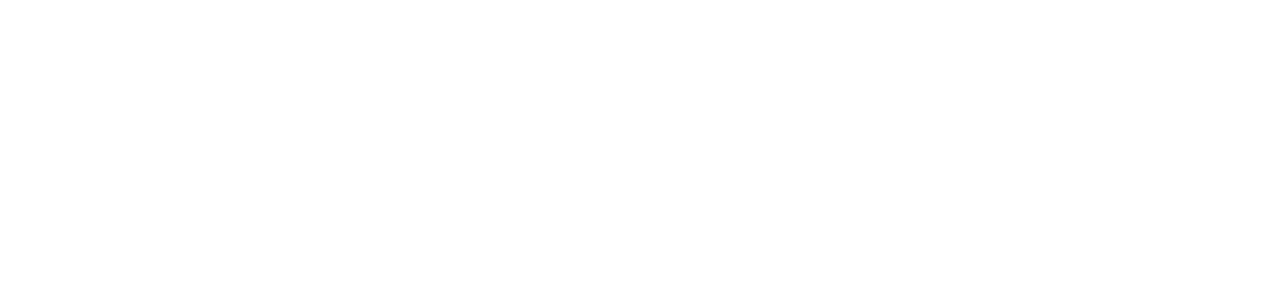
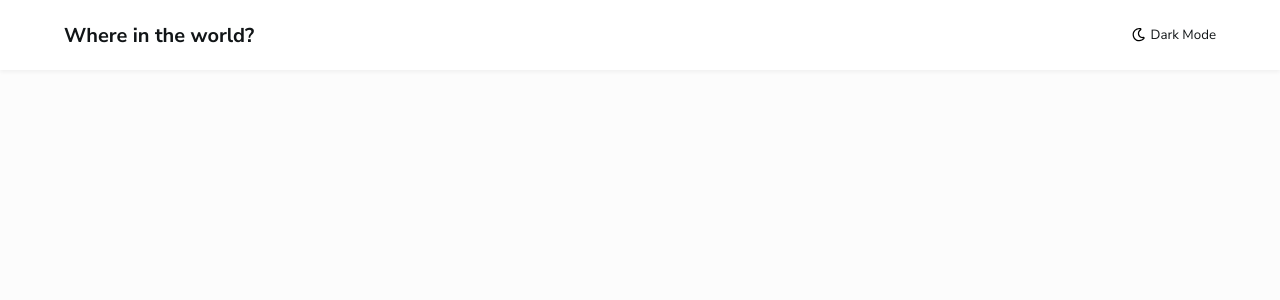
Before and after one commit to TornikeTt/REST-Countries-API-with-color-theme-switcher, a React (Vite) app: page / in a window 1280 px wide. Shown: the top 300 px of the page. Built offline with nearby package versions, Linux system fonts and the light colour scheme.

Commit message:
Implement dark mode toggle and styling with Header component

```diff
--- a/package.json
+++ b/package.json
@@ -11,7 +11,8 @@
   },
   "dependencies": {
     "react": "^19.1.1",
-    "react-dom": "^19.1.1"
+    "react-dom": "^19.1.1",
+    "react-icons": "^5.5.0"
   },
   "devDependencies": {
     "@eslint/js": "^9.36.0",
--- a/src/App.jsx
+++ b/src/App.jsx
@@ -1,5 +1,36 @@
+import { useState } from "react";
+import Header from "./Components/Header/Header.jsx";
+
 import "./App.scss";
 
-function App() {}
+function App() {
+    const [isDarkMode, setIsDarkMode] = useState(false);
+
+    const themeStyles = {
+        bgColor: {
+            background: isDarkMode ? "hsl(207, 26%, 17%)" : "hsl(0, 0%, 99%)",
+        },
+
+        elementColor: {
+            background: isDarkMode
+                ? "hsl(209, 23%, 22%)"
+                : "hsl(0, 100%, 100%)",
+        },
+
+        textColor: {
+            color: isDarkMode ? "hsl(0, 100%, 100%)" : "hsl(200, 15%, 8%)",
+        },
+    };
+
+    return (
+        <div className="App" style={themeStyles.bgColor}>
+            <Header
+                isDarkMode={isDarkMode}
+                setIsDarkMode={setIsDarkMode}
+                themeStyles={themeStyles}
+            />
+        </div>
+    );
+}
 
 export default App;
--- a/src/App.scss
+++ b/src/App.scss
@@ -0,0 +1,14 @@
+@use "./variables-mixins" as *;
+
+* {
+    margin: 0;
+    padding: 0;
+    box-sizing: border-box;
+}
+
+body,
+.App {
+    width: 100%;
+    height: 100vh;
+    background-color: $color-light-bg;
+}
--- /dev/null
+++ b/src/Components/Header/Header.jsx
@@ -0,0 +1,23 @@
+import { FaRegMoon } from "react-icons/fa";
+import { FaMoon } from "react-icons/fa";
+import "./Header.scss";
+
+function Header({ isDarkMode, setIsDarkMode, themeStyles }) {
+    const toggleTheme = () => {
+        setIsDarkMode(!isDarkMode);
+    };
+
+    return (
+        <div className="header-container" style={themeStyles.elementColor}>
+            <div className="header">
+                <h1 style={themeStyles.textColor}>Where in the world?</h1>
+                <button onClick={toggleTheme}>
+                    {isDarkMode ? <FaMoon color="white" /> : <FaRegMoon />}
+                    <span style={themeStyles.textColor}>Dark Mode</span>
+                </button>
+            </div>
+        </div>
+    );
+}
+
+export default Header;
--- /dev/null
+++ b/src/Components/Header/Header.scss
@@ -0,0 +1,35 @@
+@use "../../variables-mixins" as *;
+
+.header-container {
+    @include flex;
+
+    width: 100%;
+    height: 70px;
+    overflow: hidden;
+    background-color: $color-light-elements;
+    box-shadow: 0 2px 4px rgba(0, 0, 0, 0.05);
+}
+
+.header {
+    @include flex(row, space-between, center);
+
+    width: 90%;
+    height: inherit;
+    @include font;
+
+    h1 {
+        font-size: 20px;
+    }
+
+    button {
+        @include flex;
+        @include font;
+
+        gap: 5px;
+
+        border: none;
+        outline: none;
+        background-color: transparent;
+        cursor: pointer;
+    }
+}
--- a/src/_variables-mixins.scss
+++ b/src/_variables-mixins.scss
@@ -14,9 +14,17 @@
 $font-detail-page: 16px;
 
 // Mixins
-@mixin flex($direction, $justify, $align) {
+@mixin flex($direction: row, $justify: center, $align: center) {
     display: flex;
     flex-direction: $direction;
     justify-content: $justify;
     align-items: $align;
 }
+
+@mixin border($width: 1px, $color: red) {
+    border: $width solid $color;
+}
+
+@mixin font() {
+    font-family: "Nunito Sans", sans-serif;
+}
```
Also changed, not shown: 1 other file (tests, documents, lock files or other folders).
